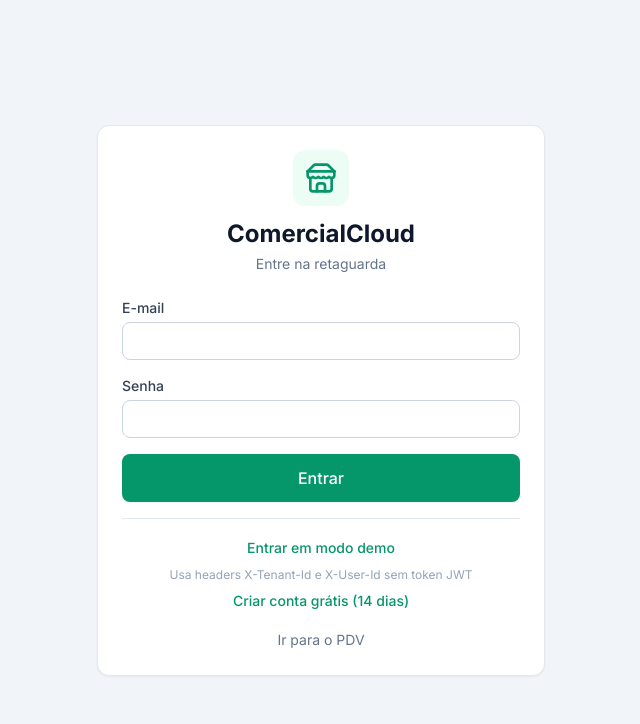
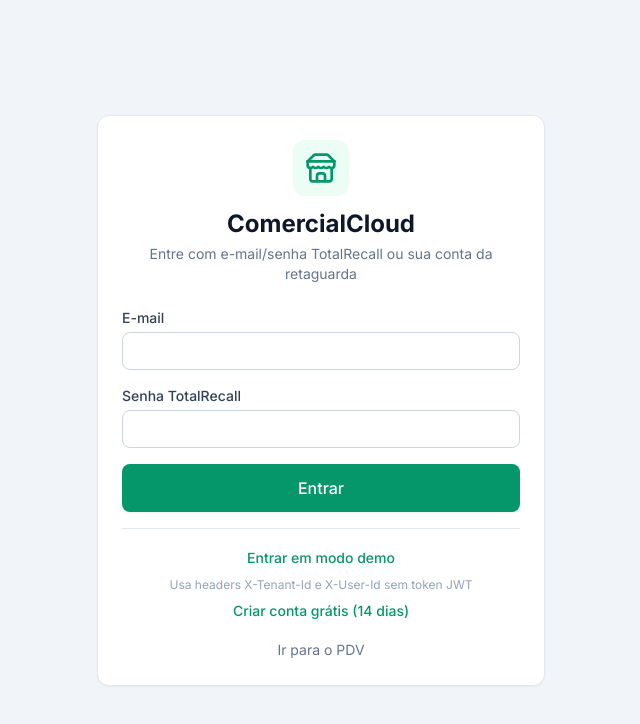
Before and after one commit to ricartefelipe/comercial-cloud, a Next.js app in the folder frontend/: page /login in a window 1280 px wide. Shown: the top 724 px of the page, without its empty margins (319-959 px from the left). Built offline with nearby package versions, Linux system fonts and the light colour scheme; no server answers.

Commit message:
Padroniza copy de login TotalRecall no ComercialCloud.
Deixa claro e-mail/senha TR e documenta slug comercial-cloud.

```diff
--- a/frontend/src/app/login/LoginForm.tsx
+++ b/frontend/src/app/login/LoginForm.tsx
@@ -89,7 +89,7 @@
             <Store className="h-8 w-8 text-brand-600" />
           </div>
           <h1 className="text-2xl font-bold text-slate-900">ComercialCloud</h1>
-          <p className="mt-1 text-sm text-slate-500">Entre na retaguarda</p>
+          <p className="mt-1 text-sm text-slate-500">Entre com e-mail/senha TotalRecall ou sua conta da retaguarda</p>
         </div>
 
         <form onSubmit={handleSubmit} className="space-y-4">
@@ -102,7 +102,7 @@
             required
           />
           <Input
-            label="Senha"
+            label="Senha TotalRecall"
             type="password"
             autoComplete="current-password"
             value={password}
```
Also changed, not shown: 1 other file (tests, documents, lock files or other folders).
